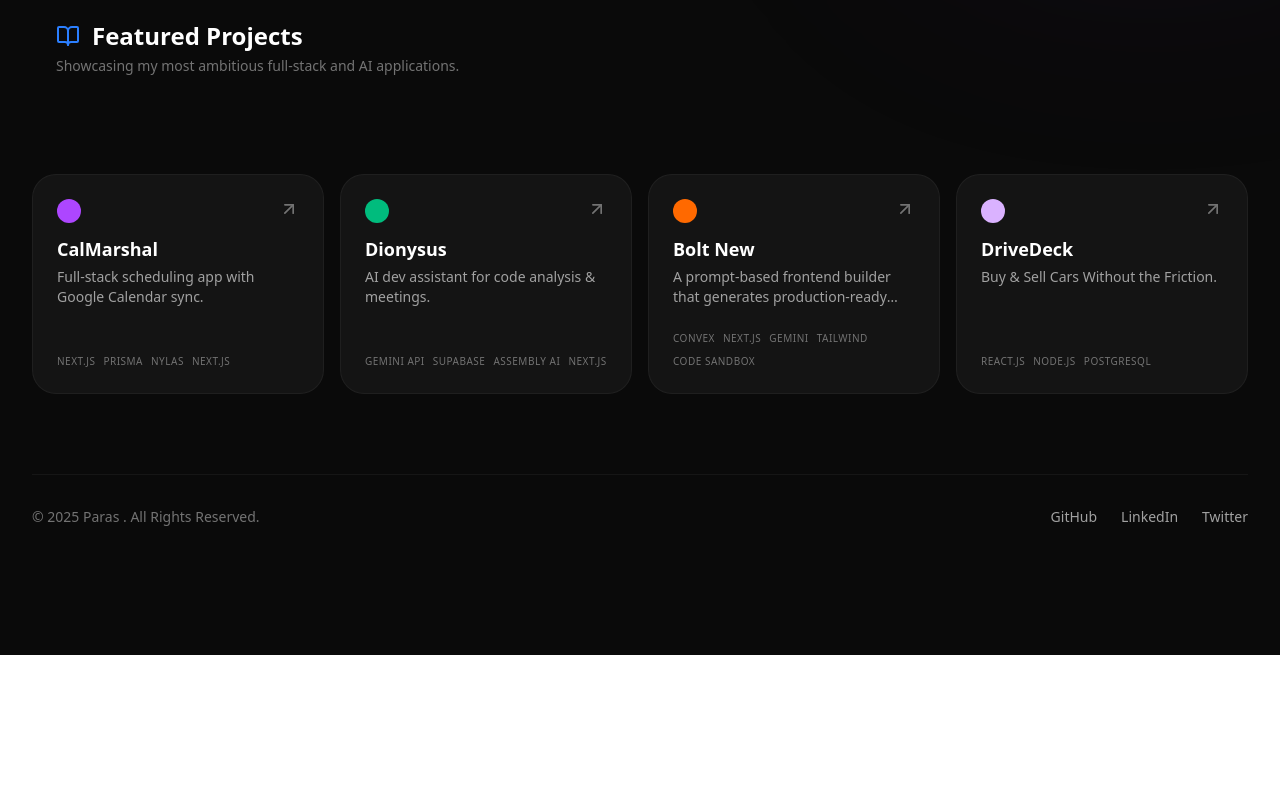
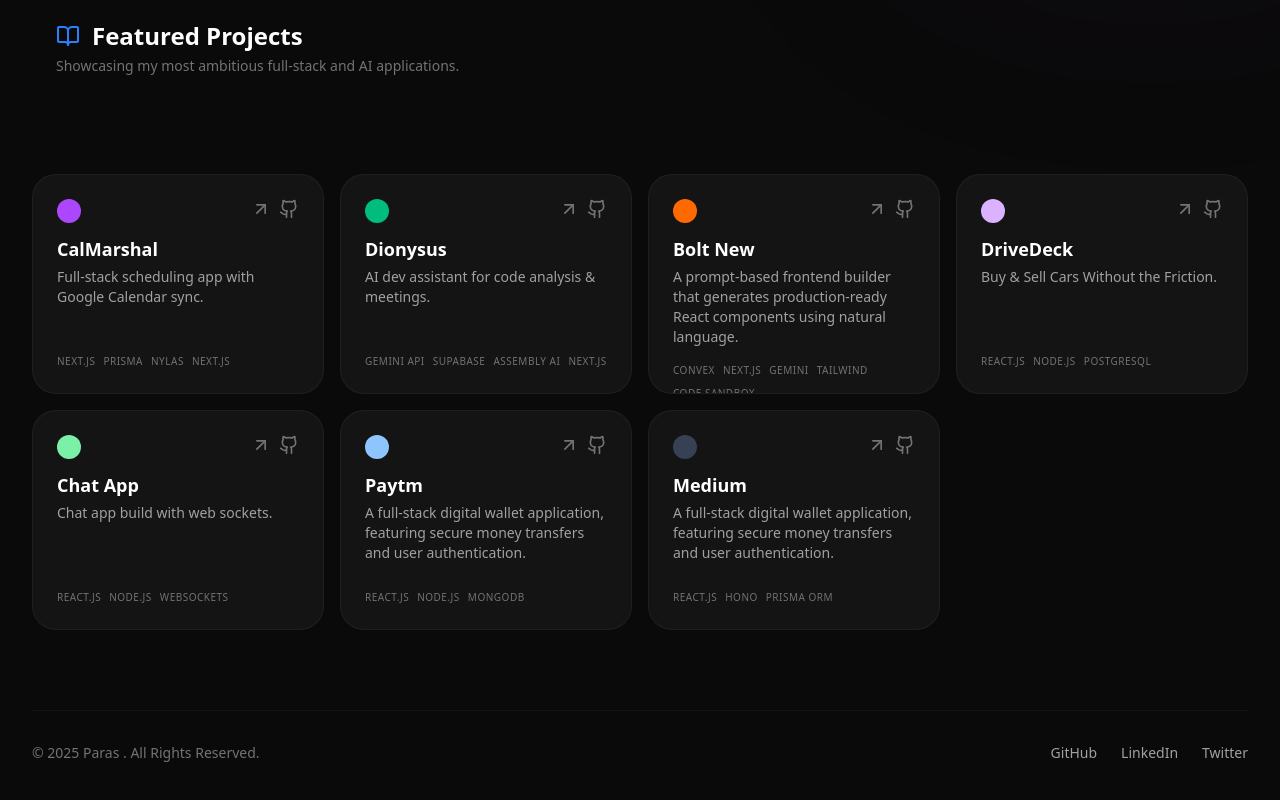
Before and after one commit to paras-verma7454/Portfolio, a React (Vite) app: page / in a window 1280 px wide. Shown: the part 934-1734 px from the top of the page. Before the commit the page ends 1589 px from the top, so only its background shows below. Built offline with nearby package versions, Linux system fonts and the light colour scheme.

Commit message:
Refactor: Move PostgreSQL component and update App

```diff
--- a/src/App.tsx
+++ b/src/App.tsx
@@ -18,7 +18,7 @@ import TypeScript from "./Components/Typescript";
 import NextJs from "./Components/NextJS";
 import NodeJs from "./Components/NodeJs";
 import ReactLogo from "./Components/React";
-import PostgreSQL from "./PostgreSQL";
+import PostgreSQL from "./Components/PostgreSQL";
 
 // ==========================================
 // 🚀 CONTENT CONFIGURATION - UPDATE THIS SECTION
@@ -88,6 +88,7 @@ const PORTFOLIO_CONTENT = {
       tags: ["Next.js", "Prisma", "Nylas", "Next.js"],
       color: "bg-purple-500",
       href: "https://cal-marshal-phi.vercel.app",
+      github: "https://github.com/paras-verma7454/CalMarshal",
       className: "md:col-span-1",
     },
     {
@@ -96,6 +97,7 @@ const PORTFOLIO_CONTENT = {
       tags: ["Gemini API", "Supabase", "Assembly AI", "Next.js"],
       color: "bg-emerald-500",
       href: "https://dionysus-zeta.vercel.app/",
+      github: "https://github.com/paras-verma7454/Dionysus",
       className: "md:col-span-1",
     },
     {
@@ -104,6 +106,7 @@ const PORTFOLIO_CONTENT = {
       tags: ["Convex", "Next.js", "Gemini", "Tailwind", "Code sandbox"],
       color: "bg-orange-500",
       href: "https://bolt-new-olive.vercel.app/",
+      github: "https://github.com/paras-verma7454/bolt.new",
       className: "md:col-span-1",
       // featured: true,
     },
@@ -113,6 +116,31 @@ const PORTFOLIO_CONTENT = {
       tags: ["React.js", "Node.js", "PostgreSQL"],
       color: "bg-purple-300",
       href: "https://drive-deck.vercel.app/",
+      github: "https://github.com/paras-verma7454/DriveDeck",
+      className: "md:col-span-1",
+    },{
+      title: "Chat App",
+      desc: "Chat app build with web sockets.",
+      tags: ["React.js", "Node.js", "WebSockets"],
+      color: "bg-green-300",
+      href: "https://github.com/paras-verma7454/chat-app",
+      github: "https://github.com/paras-verma7454/chat-app",
+      className: "md:col-span-1",
+    },{
+      title: "Paytm",
+      desc: "A full-stack digital wallet application, featuring secure money transfers and user authentication.",
+      tags: ["React.js", "Node.js", "MongoDB"],
+      color: "bg-blue-300",
+      href: "https://paytm-livid.vercel.app/",
+      github: "https://github.com/paras-verma7454/Paytm",
+      className: "md:col-span-1",
+    },{
+      title: "Medium",
+      desc: "A full-stack digital wallet application, featuring secure money transfers and user authentication.",
+      tags: ["React.js", "Hono", "Prisma ORM"],
+      color: "bg-gray-700",
+      href: "https://medium-kappa-nine.vercel.app/",
+      github: "https://github.com/paras-verma7454/Medium",
       className: "md:col-span-1",
     },
   ],
@@ -157,6 +185,7 @@ interface ProjectCardProps {
     tags: string[];
     color: string;
     href: string;
+    github?: string;
     featured?: boolean;
     className?: string;
   };
@@ -167,26 +196,60 @@ const ProjectCard: React.FC<ProjectCardProps> = ({ project }) => {
 
   if (featured) {
     return (
-      <a
-        href={href}
-        target="_blank"
-        rel="noopener noreferrer"
+      <div
         className="flex flex-col justify-between h-full group/card cursor-pointer"
+        role="link"
+        tabIndex={0}
+        onClick={() =>
+          window.open(href, "_blank", "noopener,noreferrer")
+        }
+        onKeyDown={(e) => {
+          if (e.key === "Enter") window.open(href, "_blank", "noopener,noreferrer");
+        }}
+        aria-label={`Open ${title} live site`}
       >
         <div className="flex justify-between items-start mb-2">
           <div className={`p-3 rounded-xl ${color} bg-opacity-20`}>
             <Layout className={color.replace("bg-", "text-")} size={24} />
           </div>
-          <ArrowUpRight
+          <div className="flex items-center gap-2">
+            <a
+              href={href}
+              target="_blank"
+              rel="noopener noreferrer"
+              aria-label={`Open ${title} live site`}
               className="text-neutral-500 group-hover/card:text-white transition-colors"
-            size={20}
-          />
+              onClick={(e) => e.stopPropagation()}
+            >
+              <ArrowUpRight size={20} />
+            </a>
+            {project.github && (
+              <a
+                href={project.github}
+                target="_blank"
+                rel="noopener noreferrer"
+                aria-label={`Open ${title} GitHub repo`}
+                className="text-neutral-500 hover:text-white focus:text-white transition-colors"
+                onClick={(e) => e.stopPropagation()}
+              >
+                <Github size={20} />
+              </a>
+            )}
+          </div>
         </div>
         <div>
+          <a
+            href={href}
+            target="_blank"
+            rel="noopener noreferrer"
+            className="block"
+            onClick={(e) => e.stopPropagation()}
+          >
             <h3 className="text-xl font-bold text-white mb-2 group-hover/card:text-blue-400 transition-colors">
               {title}
             </h3>
             <p className="text-neutral-400 text-sm mb-4">{desc}</p>
+          </a>
           <div className="flex flex-wrap gap-2">
             {tags.map((tag: string) => (
               <span
@@ -198,16 +261,20 @@ const ProjectCard: React.FC<ProjectCardProps> = ({ project }) => {
             ))}
           </div>
         </div>
-      </a>
+      </div>
     );
   }
 
   return (
-    <a
-      href={href}
-      target="_blank"
-      rel="noopener noreferrer"
+    <div
       className="flex flex-col h-full justify-between group/card cursor-pointer"
+      role="link"
+      tabIndex={0}
+      onClick={() => window.open(href, "_blank", "noopener,noreferrer")}
+      onKeyDown={(e) => {
+        if (e.key === "Enter") window.open(href, "_blank", "noopener,noreferrer");
+      }}
+      aria-label={`Open ${title} live site`}
     >
       <div>
         <div className="flex justify-between items-start mb-3">
@@ -219,15 +286,43 @@ const ProjectCard: React.FC<ProjectCardProps> = ({ project }) => {
               )} animate-pulse`}
             />
           </div>
-          <ArrowUpRight
+          <div className="flex items-center gap-2">
+            <a
+              href={href}
+              target="_blank"
+              rel="noopener noreferrer"
+              aria-label={`Open ${title} live site`}
               className="text-neutral-500 group-hover/card:text-white transition-colors"
-            size={20}
-          />
+              onClick={(e) => e.stopPropagation()}
+            >
+              <ArrowUpRight size={20} />
+            </a>
+            {project.github && (
+              <a
+                href={project.github}
+                target="_blank"
+                rel="noopener noreferrer"
+                aria-label={`Open ${title} GitHub repo`}
+                className="text-neutral-500 hover:text-white focus:text-white transition-colors"
+                onClick={(e) => e.stopPropagation()}
+              >
+                <Github size={20} />
+              </a>
+            )}
           </div>
+        </div>
+        <a
+          href={href}
+          target="_blank"
+          rel="noopener noreferrer"
+          className="block"
+          onClick={(e) => e.stopPropagation()}
+        >
           <h3 className="text-lg font-bold text-white mb-1 group-hover/card:text-blue-400 transition-colors">
             {title}
           </h3>
-        <p className="text-sm text-neutral-400 line-clamp-2">{desc}</p>
+          <p className="text-sm text-neutral-400 whitespace-normal">{desc}</p>
+        </a>
       </div>
       <div className="flex flex-wrap gap-2 mt-4">
         {tags.map((tag: string) => (
@@ -239,7 +334,7 @@ const ProjectCard: React.FC<ProjectCardProps> = ({ project }) => {
           </span>
         ))}
       </div>
-    </a>
+    </div>
   );
 };
 
@@ -530,7 +625,7 @@ const App = () => {
               </h3>
               </div>
 
-              <div className="space-y-2 overflow-y-auto px-3 flex-1 min-h-0 mask-linear-gradient-bottom [&::-webkit-scrollbar]:w-2 [&::-webkit-scrollbar-track]:bg-transparent [&::-webkit-scrollbar-thumb]:bg-neutral-700 [&::-webkit-scrollbar-thumb]:rounded-full">
+              <div className="space-y-2 overflow-y-auto px-3 pb-6 flex-1 min-h-0 mask-linear-gradient-bottom [&::-webkit-scrollbar]:w-2 [&::-webkit-scrollbar-track]:bg-transparent [&::-webkit-scrollbar-thumb]:bg-neutral-700 [&::-webkit-scrollbar-thumb]:rounded-full">
               {PORTFOLIO_CONTENT.experience.map((role, idx) => (
                 <div
                 key={idx}
```
Also changed, not shown: src/Components/PostgreSQL.tsx (renamed from src/PostgreSQL.tsx). Lines whose indentation alone changed are shown as unchanged.
